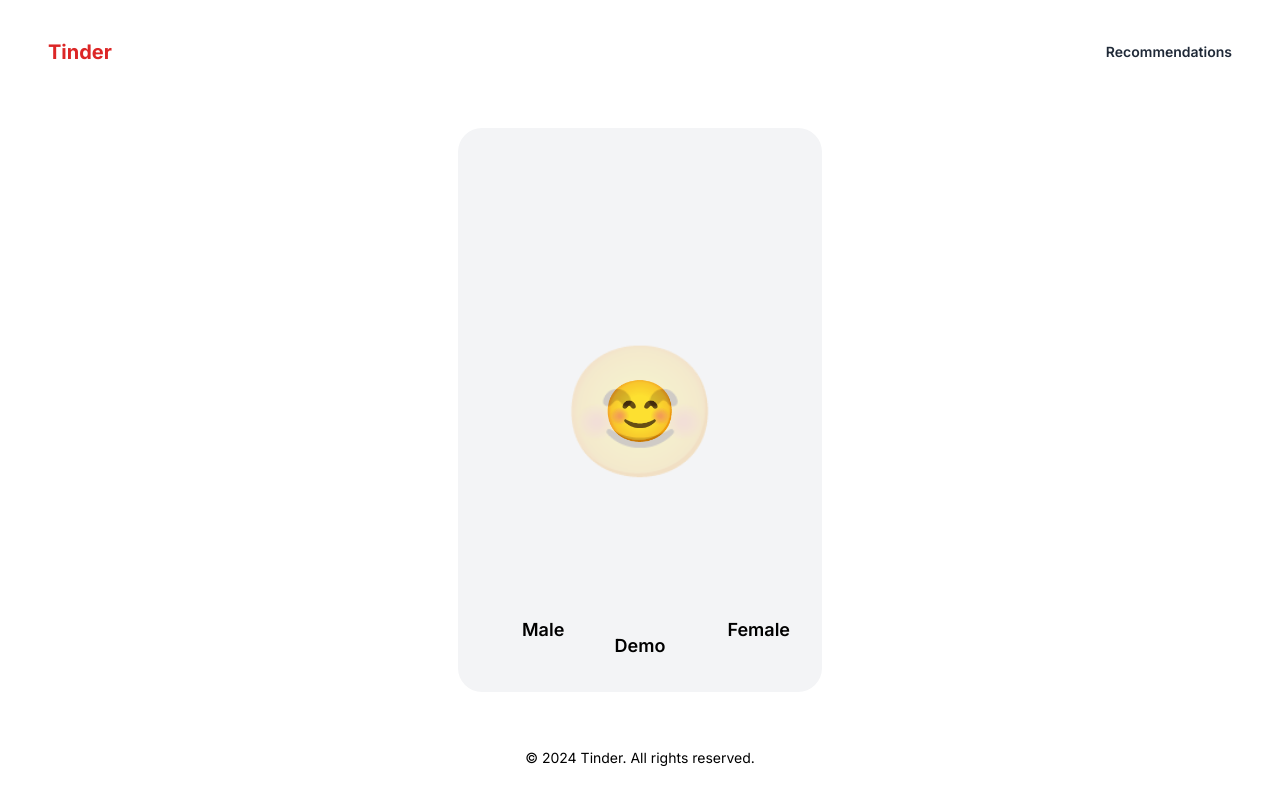
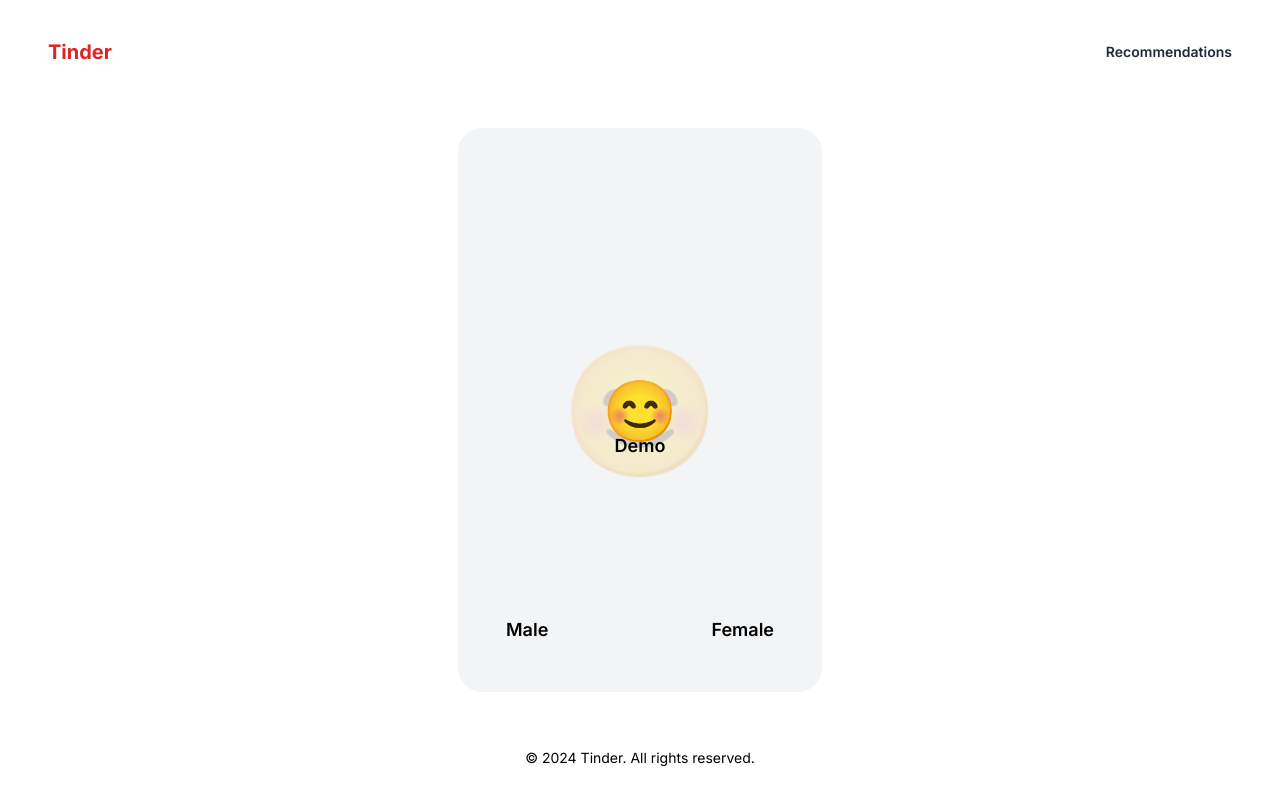
Before and after one commit to ronka/gender-tinder, a Next.js app: page / in a window 1280 px wide. Built offline with nearby package versions, Linux system fonts and the light colour scheme.

Commit message:
touch ups

```diff
--- a/app/layout.tsx
+++ b/app/layout.tsx
@@ -3,12 +3,13 @@ import { Inter } from "next/font/google";
 import "./globals.css";
 import { DirectionProvider } from "@radix-ui/react-direction";
 import { Inter as FontSans } from "next/font/google";
+import { cn } from "@/lib/utils";
+
 export const fontSans = FontSans({
   subsets: ["latin"],
   variable: "--font-sans",
 });
 const inter = Inter({ subsets: ["latin"] });
-import { cn } from "@/lib/utils";
 
 export const metadata: Metadata = {
   title: "Create Next App",
@@ -21,7 +22,6 @@ export default function RootLayout({
   children: React.ReactNode;
 }>) {
   return (
-    <DirectionProvider dir="rtl">
     <html>
       <body
         className={cn(
@@ -33,6 +33,5 @@ export default function RootLayout({
         {children}
       </body>
     </html>
-    </DirectionProvider>
   );
 }
--- a/app/page.tsx
+++ b/app/page.tsx
@@ -2,7 +2,7 @@ import { Button } from "@/components/ui/button";
 
 export default function Home() {
   return (
-    <div key="1" className="flex flex-col h-screen w-full bg-[#ffffff] p-4">
+    <div className="flex flex-col h-screen w-full bg-[#ffffff] p-4">
       <header className="flex items-center justify-between p-4 bg-white text-black">
         <Button className="bg-transparent text-xl font-bold text-red-600">
           Tinder
@@ -20,17 +20,17 @@ export default function Home() {
                 aspectRatio: "300/500",
               }}
             >
-              😊
               <div className="absolute opacity-20 text-9xl">😊</div>
+              <div className="absolute">😊</div>
+              <div className="absolute top-60">
+                <span className="text-black text-lg font-semibold">Demo</span>
+              </div>
             </div>
-            <div className="absolute bottom-4 left-4 flex items-center justify-between w-full px-4">
+            <div className="absolute bottom-4 flex items-center justify-between w-full px-4">
               <div className="flex items-center space-x-2">
                 <span className="text-black text-lg font-semibold">Male</span>
               </div>
               <span className="text-black text-lg font-semibold">Female</span>
-            </div>
-            <div className="absolute bottom-0 left-0 flex items-center justify-center w-full px-4">
-              <span className="text-black text-lg font-semibold">Demo</span>
             </div>
           </div>
         </div>
```
Lines whose indentation alone changed are shown as unchanged.
